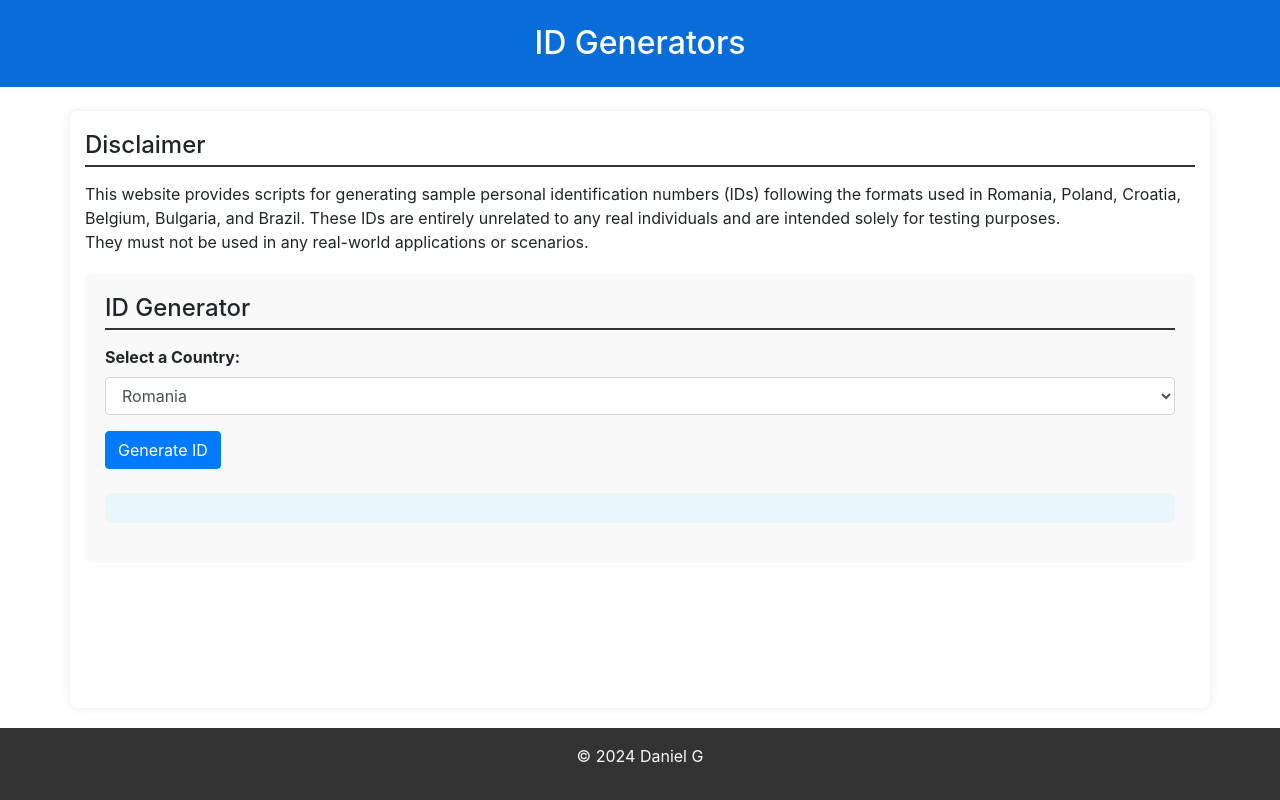
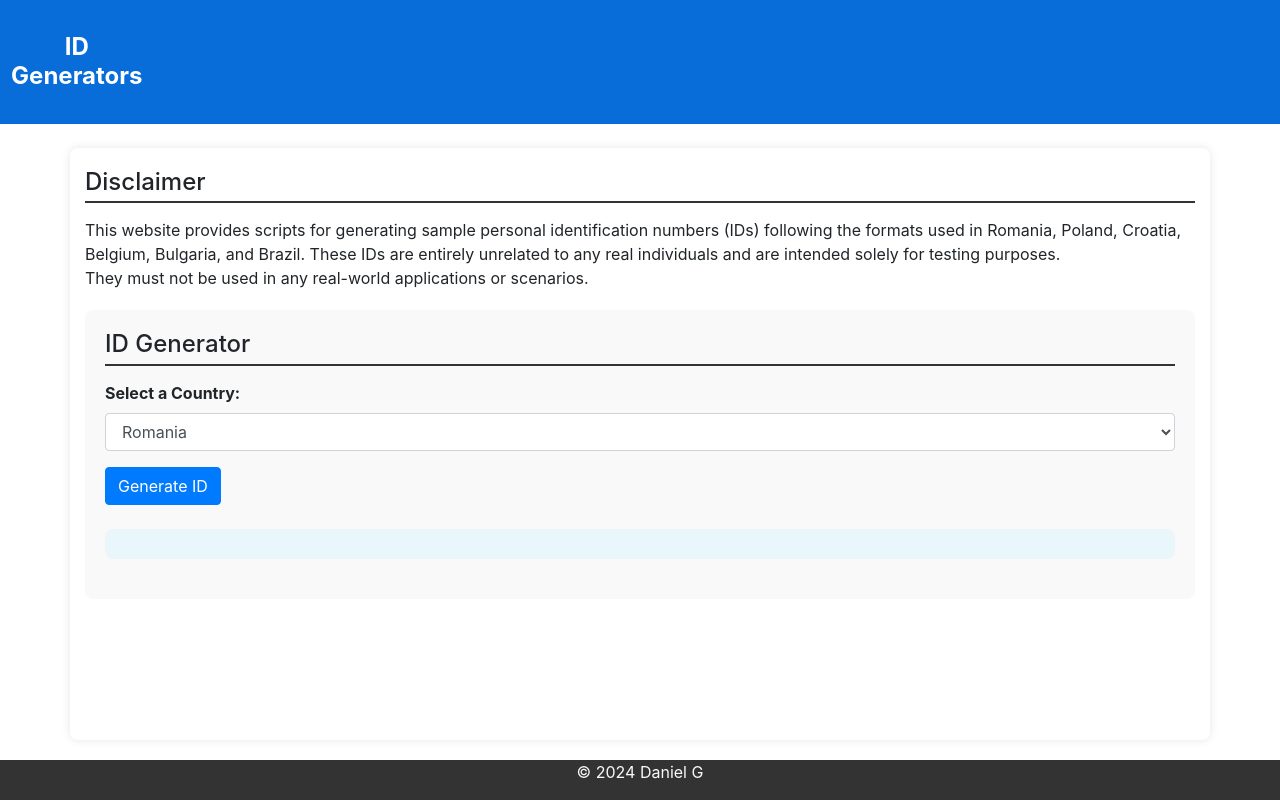
Before and after one commit to gurgutadaniel/IDGenerator, a plain HTML site: page index.html in a window 1280 px wide. Drawn offline with nearby package versions, Linux system fonts and the light colour scheme; a script that the page names is missing.

Commit message:
Update styles.css
Style updates

```diff
--- a/styles.css
+++ b/styles.css
@@ -1,5 +1,3 @@
-/* styles.css */
-
 /* Reset and basic styles */
 html, body {
   height: 100%;           /* Ensure the html and body take up the full viewport height */
@@ -9,6 +7,8 @@ html, body {
 body {
   display: flex;          /* Use flexbox layout for the body */
   flex-direction: column; /* Arrange children in a column */
+  min-height: 100vh;      /* Ensure the body takes up at least the full viewport height */
+
 }
 
 main {
@@ -19,14 +19,20 @@ main {
 header {
   background-color: #096dd9;
   color: #fff;
-  text-align: center;
-  padding: 0.01cm;        /* Padding in centimeters */
+  text-align: center;     /* Center the text horizontally within the header */
+  padding: 09px 0;        /* Padding for vertical spacing */
+  position: relative;     /* Create a positioned context for absolute positioning */
+  margin-top: 0;          /* Remove any default top margin */
 }
 
 /* Style for the h1 element inside the header */
 header h1 {
   margin: 0;              /* Remove default margin */
-  font-size: 2rem;        /* Smaller font size */
+  font-size: 1.5rem;        /* Smaller font size */
+  font-weight: bold;      /* Make the text bold */
+  padding-right: 88%;       /* Add padding to the left to achieve left alignment */
+  text-align: left;       /* Align the text within h1 to the left */
+  display: inline-block;  /* Make the h1 inline-block to respect padding */
 }
 
 /* Main content styles */
@@ -99,8 +105,11 @@ button {
 
 /* Footer styles */
 footer {
-  background-color: #333; /* Custom background color */
-  color: #f8f9fa;         /* Custom text color */
-  text-align: center;     /* Center text alignment */
-  padding: 1rem 0;        /* Padding around the footer */
+  background-color: #333;  /* Custom background color */
+  color: #f8f9fa;          /* Custom text color */
+  text-align: center;      /* Center text alignment */
+  padding: 0 rem 0;       /* Reduced padding around the footer */
+  font-size: 1rem;     /* Optional: Make the text slightly smaller */
+  width: 100%;             /* Ensure the footer takes full width */
+  box-sizing: border-box;  /* Include padding in the total width */
 }
```
